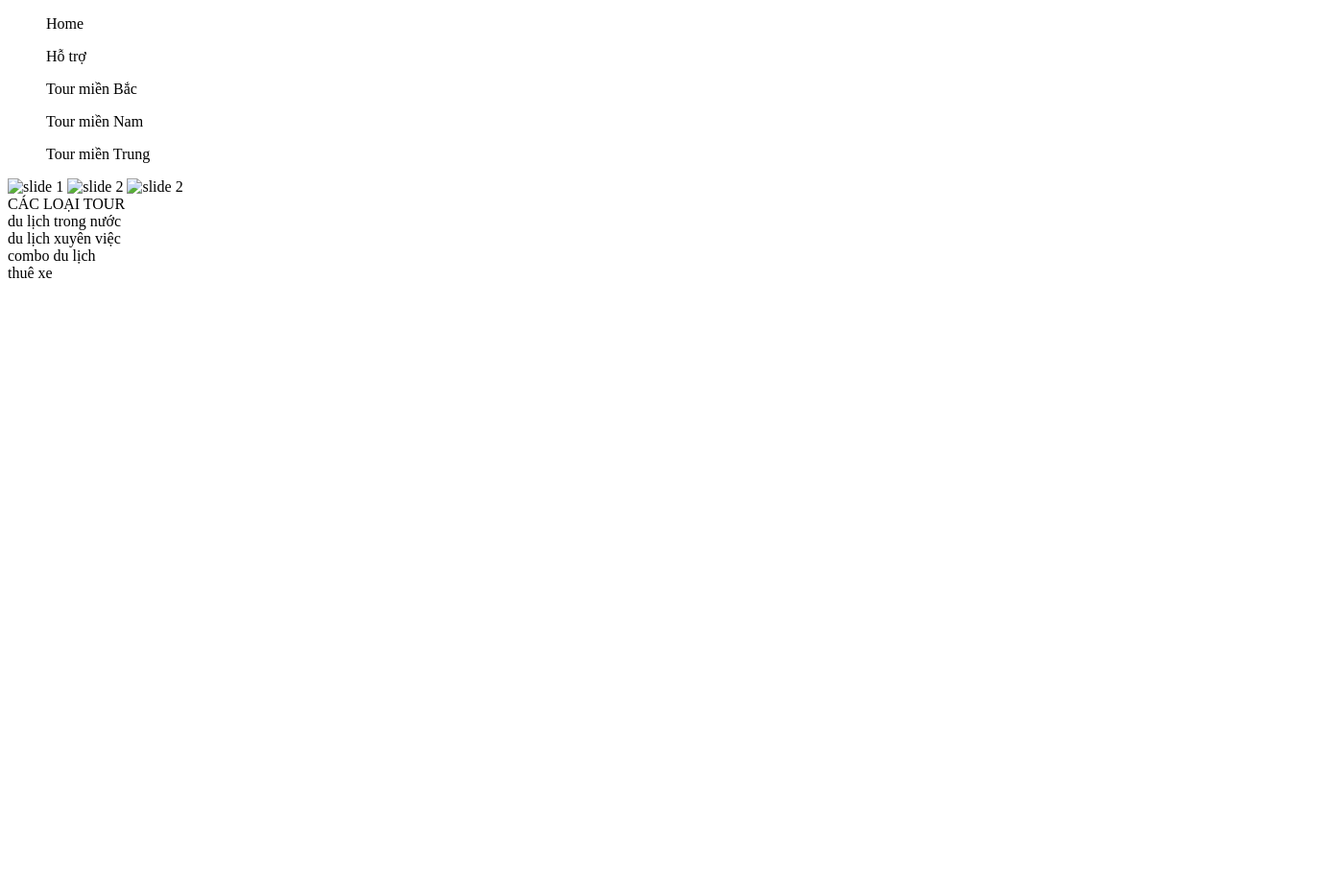
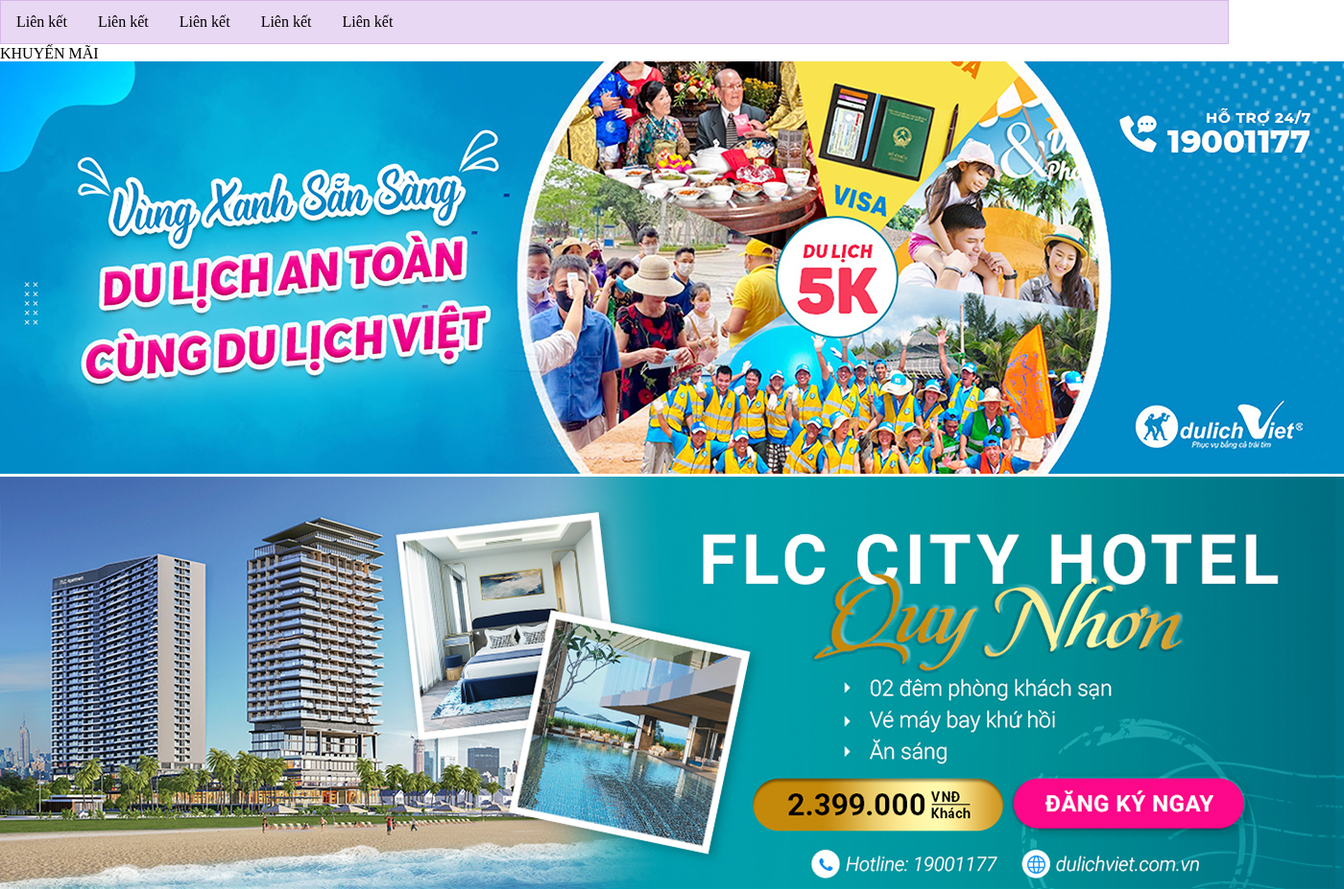
Before and after one commit to lvdat/ct188_nhom8, a plain HTML site: page index.html in a window 1280 px wide. Shown: the top 927 px of the page at 96% size, 1400 px wide, since content can reach past the window. Before the commit the page ends 800 px from the top, so only its background shows below. Drawn offline with Linux system fonts and the light colour scheme.

Commit message:
some file

```diff
--- a/assets/css/main.css
+++ b/assets/css/main.css
@@ -0,0 +1,41 @@
+* {
+    margin: 0;
+}
+
+body{
+    padding-top: 3em;
+}
+
+.header{
+    width: 100%;
+    position: fixed;
+    top: 0;
+}
+.header__content{
+    list-style-type: none;
+    border: 1px solid #d6b7eb;
+    background-color: #e9d8f4;
+    margin: 0;
+    padding: 0;
+    overflow: hidden;
+}
+.header__content--li{
+    /* Dùng float căn nav ra */
+    float: left;
+}
+.header__content--li__link{
+    display: block;
+    padding: 14px 16px;
+    color: #000;
+    text-decoration: none;
+}
+.header__content--li__link:hover{
+    /* Khi rê chuột vào navbar */
+    color: white;
+    background-color: #db7093;
+    font-weight: bold;
+}
+
+.slider{
+    clear: both;
+}
--- a/assets/css/reset.css
+++ b/assets/css/reset.css
@@ -0,0 +1,48 @@
+/* http://meyerweb.com/eric/tools/css/reset/
+   v2.0 | 20110126
+   License: none (public domain)
+*/
+
+html, body, div, span, applet, object, iframe,
+h1, h2, h3, h4, h5, h6, p, blockquote, pre,
+a, abbr, acronym, address, big, cite, code,
+del, dfn, em, img, ins, kbd, q, s, samp,
+small, strike, strong, sub, sup, tt, var,
+b, u, i, center,
+dl, dt, dd, ol, ul, li,
+fieldset, form, label, legend,
+table, caption, tbody, tfoot, thead, tr, th, td,
+article, aside, canvas, details, embed,
+figure, figcaption, footer, header, hgroup,
+menu, nav, output, ruby, section, summary,
+time, mark, audio, video {
+	margin: 0;
+	padding: 0;
+	border: 0;
+	font-size: 100%;
+	font: inherit;
+	vertical-align: baseline;
+}
+/* HTML5 display-role reset for older browsers */
+article, aside, details, figcaption, figure,
+footer, header, hgroup, menu, nav, section {
+	display: block;
+}
+body {
+	line-height: 1;
+}
+ol, ul {
+	list-style: none;
+}
+blockquote, q {
+	quotes: none;
+}
+blockquote:before, blockquote:after,
+q:before, q:after {
+	content: '';
+	content: none;
+}
+table {
+	border-collapse: collapse;
+	border-spacing: 0;
+}
--- a/index.html
+++ b/index.html
@@ -2,40 +2,71 @@
 <html lang="vi">
     <head>
         <title>Web nhóm 8</title>
+        <link rel="stylesheet" href="/assets/css/reset.css" />
         <link rel="stylesheet" href="/assets/css/main.css" />
-        <link rel="stylesheet" href="/assets/css/reset.css" />
         <script src="/assets/js/main.js"></script>
     </head>
     <body>
-        <nav>
-            <ul>Home</ul>
-            <ul>Hỗ trợ</ul>
-            <ul>Tour miền Bắc</ul>
-            <ul>Tour miền Nam</ul>
-            <ul>Tour miền Trung</ul>
+        <nav class="header">
+            <ul class="header__content">
+                <li class="header__content--li"><a href="" class="header__content--li__link">Liên kết</a></li>
+                <li class="header__content--li"><a href="" class="header__content--li__link">Liên kết</a></li>
+                <li class="header__content--li"><a href="" class="header__content--li__link">Liên kết</a></li>
+                <li class="header__content--li"><a href="" class="header__content--li__link">Liên kết</a></li>
+                <li class="header__content--li"><a href="" class="header__content--li__link">Liên kết</a></li>
+            </ul>
         </nav>
         <div class="slider">
-            <img src="" alt="slide 1" class="slider__img">
-            <img src="" alt="slide 2" class="slider__img">
-            <img src="" alt="slide 2" class="slider__img">
+            <div class="slider__title">
+                KHUYẾN MÃI
+            </div>
+            <div class="slider__content">
+                <img src="/assets/image/banner-vung-xanh(1).jpg" alt="slide 1" class="slider__content--img">
+                <img src="/assets/image/combo-quy-nhon-du-lich-viet-2.jpg" alt="slide 2" class="slider__content--img">
+                <img src="/assets/image/du-lich-hanh-huong-du-lich-viet-1.jpg" alt="slide 2" class="slider__content--img">
+            </div>
+
         </div>
+
         <div class="categories">
             <div class="categories__title">
                 CÁC LOẠI TOUR
             </div>
             <div class="categories__element">
-                du lịch trong nước
-            </div>
-            <div class="categories__element">
-                du lịch xuyên việc
-            </div>
-            <div class="categories__element">
-                combo du lịch
-            </div>
-            <div class="categories__element">
-                thuê xe
+                <div class="categories__element--content">
+                    du lịch xuyên việc
+                </div>
+                <div class="categories__element--content">
+                    combo du lịch
+                </div>
+                <div class="categories__element--content">
+                    thuê xe
+                </div>
             </div>
         </div>
 
+        <div class="deal">
+            <div class="deal__card">
+
+            </div>
+        </div>
+
+        <div class="feedback">
+            <div class="feedback__title">
+                Phản hồi từ khách hàng
+            </div>
+            <div class="feedback__content">
+                <div class="feedback__content--card">
+                    Phản hồi 1
+                </div>
+                <div class="feedback__content--card">
+                    Phản hồi 2
+                </div>
+            </div>
+        </div>
+
+        <div class="footer">
+
+        </div>
     </body>
 </html>
```
Also changed, not shown: assets/image/banner-vung-xanh(1).jpg (added), assets/image/combo-quy-nhon-du-lich-viet-2.jpg (added), assets/image/du-lich-hanh-huong-du-lich-viet-1.jpg (added).
